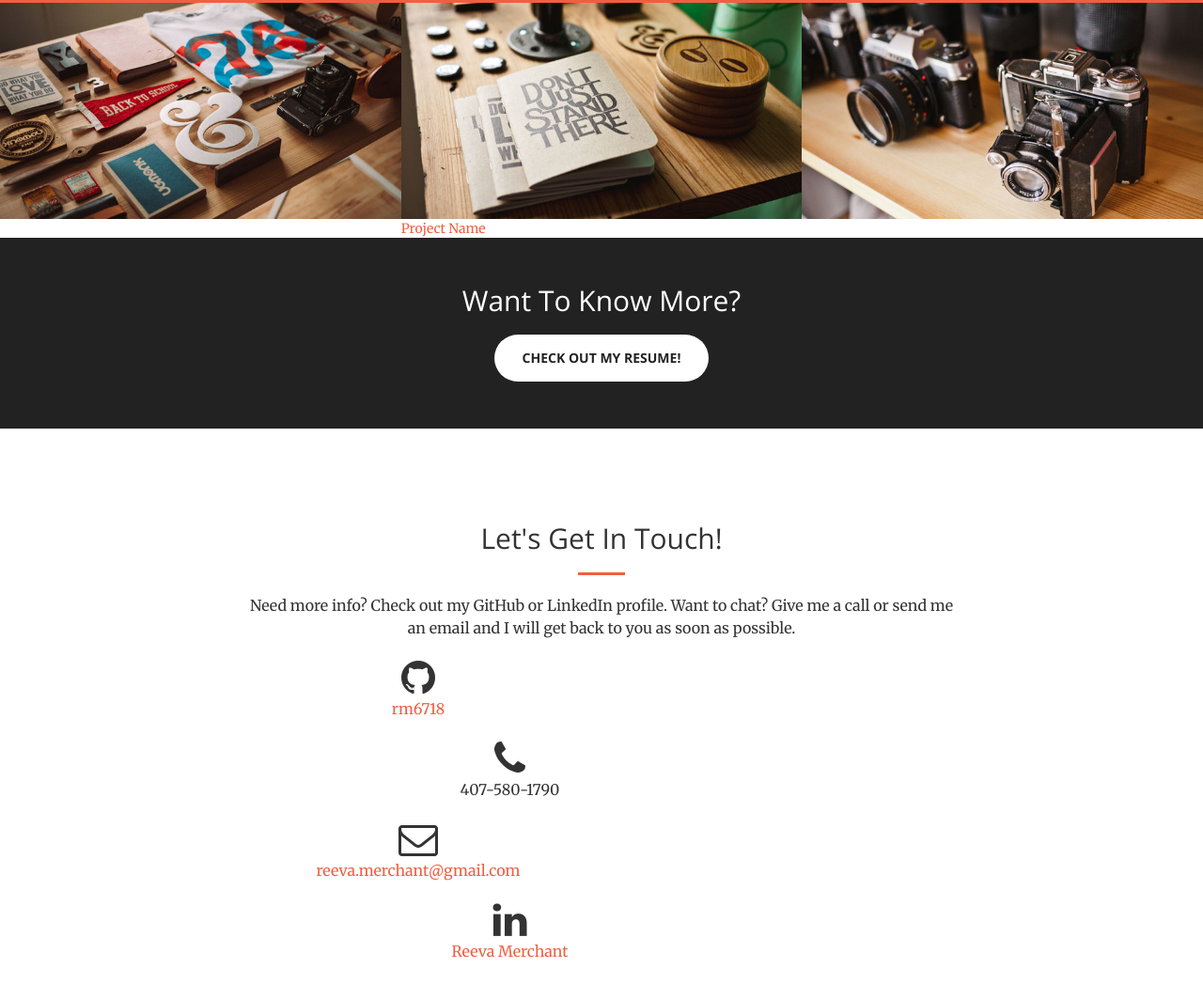
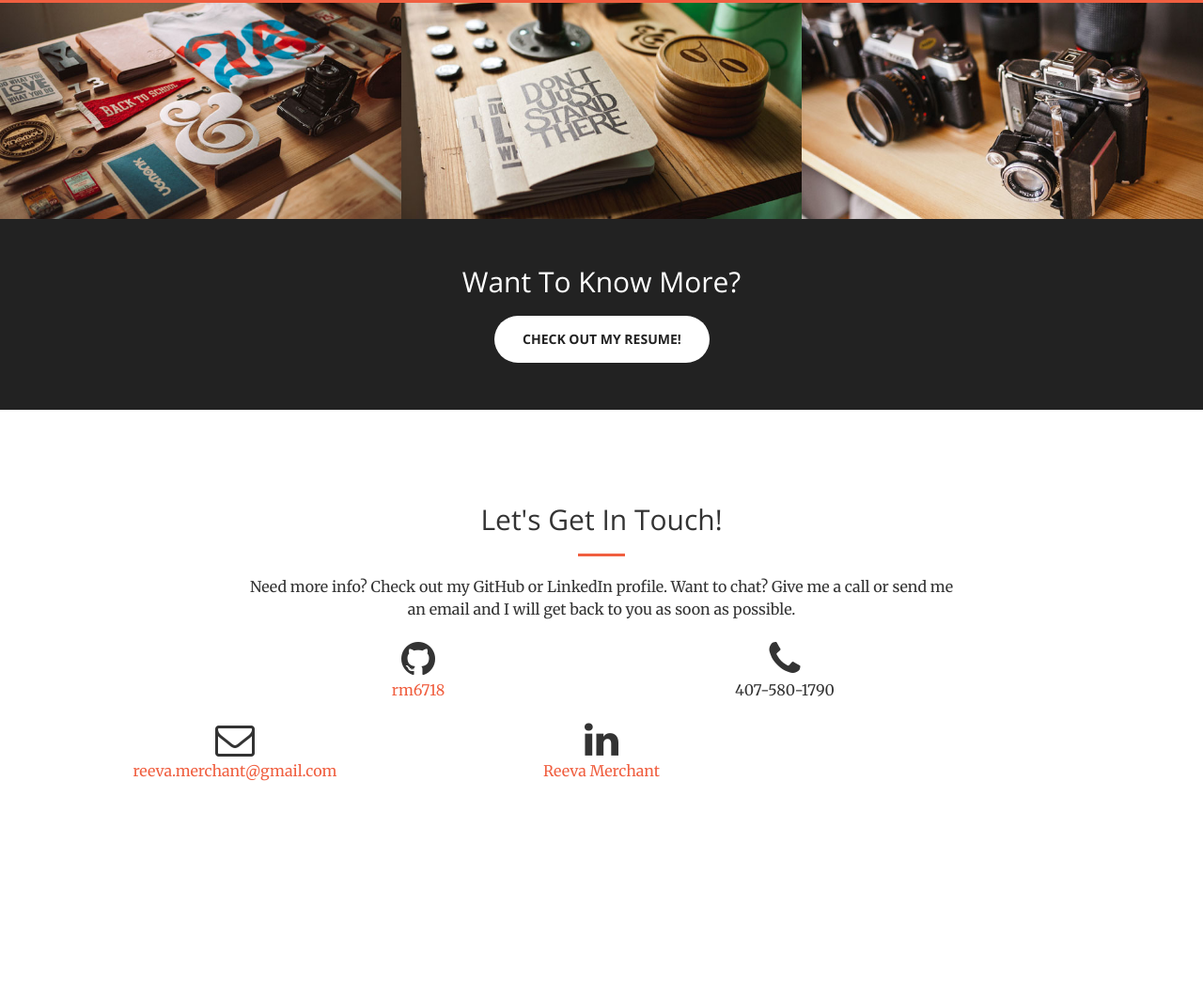
Before and after one commit to rm6718/rm67.18.github.io, a website: page index.html in a window 1280 px wide. Shown: the part 1263-2310 px from the top of the page at 94% size. After the commit the page ends 2215 px from the top, so only its background shows below. Drawn offline with nearby package versions, Linux system fonts and the light colour scheme.

Commit message:
contact fix attempt

```diff
--- a/index.html
+++ b/index.html
@@ -96,7 +96,7 @@
         <div class="container-fluid">
             <div class="row no-gutter popup-gallery">
                 <div class="col-lg-4 col-sm-6">
-                    <a href="https://github.com/rm6718/Wishful" class="portfolio-box">
+                    <a href="img/portfolio/fullsize/1.jpg" class="portfolio-box">
                         <img src="img/portfolio/thumbnails/1.jpg" class="img-responsive" alt="">
                         <div class="portfolio-box-caption">
                             <div class="portfolio-box-caption-content">
@@ -113,7 +113,7 @@
                         <div class="portfolio-box-caption">
                             <div class="portfolio-box-caption-content">
                                 <div class="project-name">
-                                    <a href="">Project Name</a>
+                                    Project Name
                                 </div>
                             </div>
                         </div>
@@ -157,15 +157,15 @@
                     <i class="fa fa-github fa-3x sr-contact"></i>
                     <p><a href="https://github.com/rm6718">rm6718</a></p>
                 </div>
-                <div class="col-lg-4 col-lg-offset-3 text-center">
+                <div class="col-lg-4 text-center">
                     <i class="fa fa-phone fa-3x sr-contact"></i>
                     <p>407-580-1790</p>
                 </div>
-                <div class="col-lg-4 col-lg-offset-2 text-center">
+                <div class="col-lg-4 text-center">
                     <i class="fa fa-envelope-o fa-3x sr-contact"></i>
                     <p><a href="mailto:your-email@your-domain.com">reeva.merchant@gmail.com</a></p>
                 </div>
-                <div class="col-lg-4 col-lg-offset-3 text-center">
+                <div class="col-lg-4 text-center">
                     <i class="fa fa-linkedin fa-3x sr-contact"></i>
                     <p><a href="https://www.linkedin.com/in/reeva-merchant-95487a130">Reeva Merchant</a></p>
                 </div>
```
